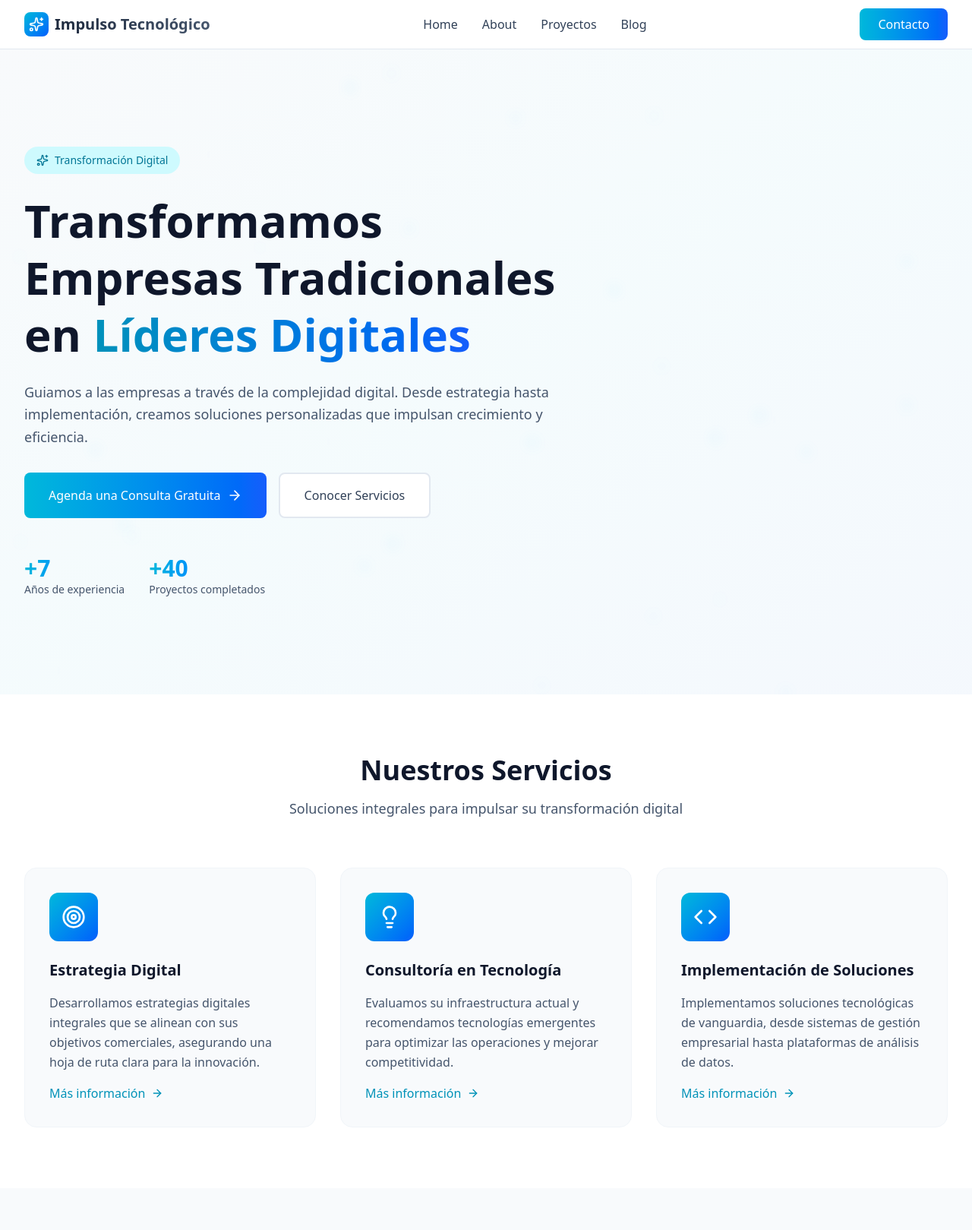
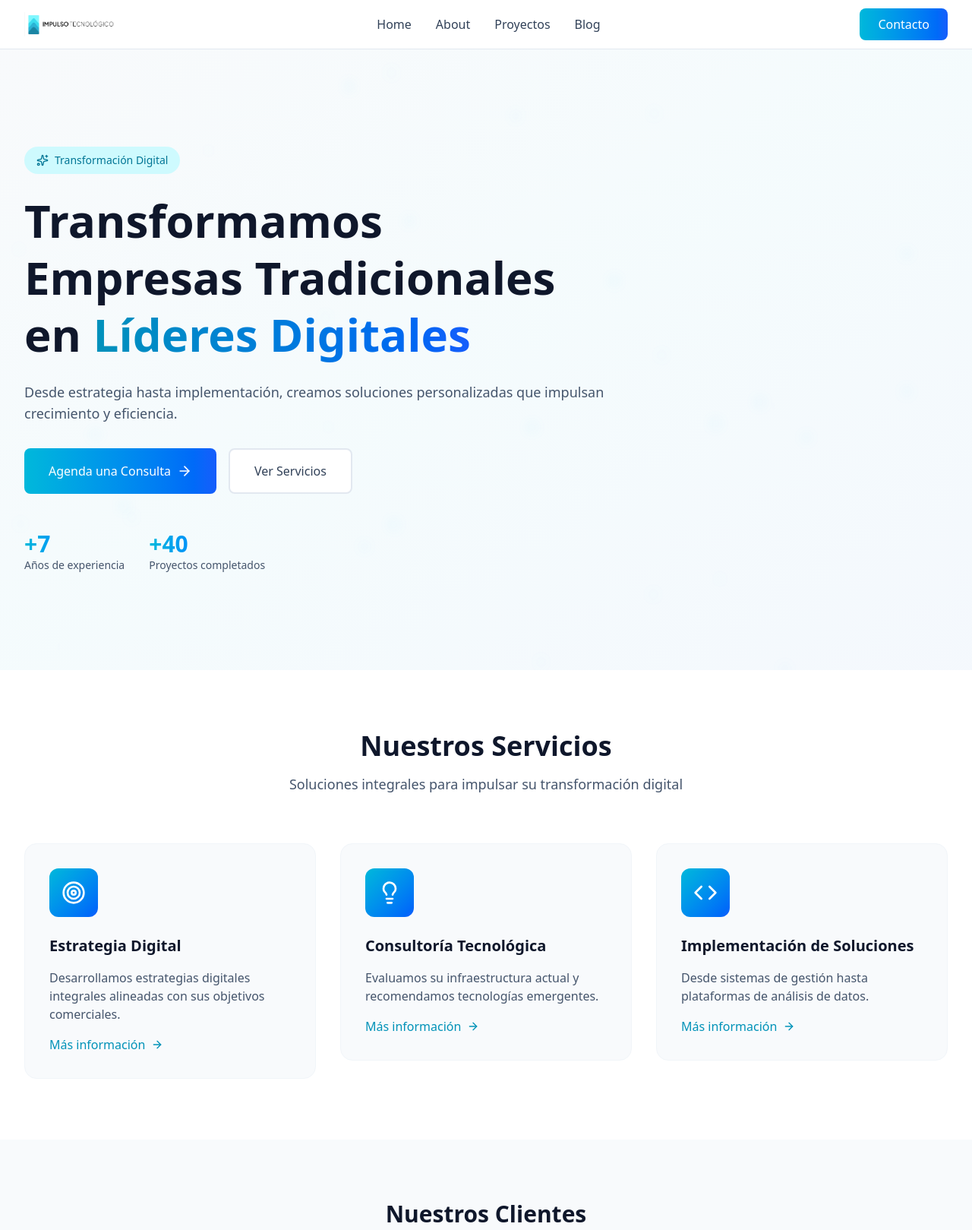
Before and after one commit to pnavarretedev/web-impulsotecnologico, an Astro site: page / in a window 1280 px wide. Shown: the top 1619 px of the page at 76% size. Built offline with nearby package versions, Linux system fonts and the light colour scheme; Astro itself is replaced by a stand-in of ours; no server answers.

```diff
--- a/src/components/react/HomePage.jsx
+++ b/src/components/react/HomePage.jsx
@@ -1,5 +1,11 @@
 import React, { useState, useEffect, useRef } from 'react';
-import { Menu, X, ArrowRight, Sparkles, Target, Lightbulb, Code } from 'lucide-react';
+import { ArrowRight, Sparkles, Target, Lightbulb, Code, Menu, X } from 'lucide-react';
+import Navbar from './Navbar.jsx';
+import Footer from './Footer.jsx';
+
+/* --------------------------
+   COMPONENTES INTERNOS
+-------------------------- */
 
 // Fade In Component
 function FadeIn({ children, delay = 0 }) {
@@ -16,14 +22,10 @@
       { threshold: 0.1 }
     );
 
-    if (ref.current) {
-      observer.observe(ref.current);
-    }
+    if (ref.current) observer.observe(ref.current);
 
     return () => {
-      if (ref.current) {
-        observer.unobserve(ref.current);
-      }
+      if (ref.current) observer.unobserve(ref.current);
     };
   }, [delay]);
 
@@ -54,17 +56,13 @@
     setPosition({ x: x * 0.2, y: y * 0.2 });
   };
 
-  const handleMouseLeave = () => {
-    setPosition({ x: 0, y: 0 });
-  };
-
   return (
     <a
       ref={buttonRef}
       href={href}
       className={className}
       onMouseMove={handleMouseMove}
-      onMouseLeave={handleMouseLeave}
+      onMouseLeave={() => setPosition({ x: 0, y: 0 })}
       style={{
         transform: `translate(${position.x}px, ${position.y}px)`,
         transition: 'transform 0.2s ease-out'
@@ -88,41 +86,34 @@
 
   return (
     <div className="absolute inset-0 overflow-hidden pointer-events-none">
-      {particles.map((particle) => (
+      {particles.map((p) => (
         <div
-          key={particle.id}
+          key={p.id}
           className="absolute rounded-full bg-gradient-to-r from-cyan-400/30 to-blue-400/30 blur-sm"
           style={{
-            width: `${particle.size}px`,
-            height: `${particle.size}px`,
-            left: `${particle.x}%`,
-            top: `${particle.y}%`,
-            animation: `float ${particle.duration}s infinite ease-in-out`,
-            animationDelay: `${particle.delay}s`
+            width: `${p.size}px`,
+            height: `${p.size}px`,
+            left: `${p.x}%`,
+            top: `${p.y}%`,
+            animation: `float ${p.duration}s infinite ease-in-out`,
+            animationDelay: `${p.delay}s`
           }}
         />
       ))}
+
       <style jsx>{`
         @keyframes float {
-          0%, 100% {
-            transform: translateY(0) translateX(0);
-          }
-          25% {
-            transform: translateY(-20px) translateX(10px);
-          }
-          50% {
-            transform: translateY(-10px) translateX(-10px);
-          }
-          75% {
-            transform: translateY(-30px) translateX(5px);
-          }
+          0%, 100% {transform: translateY(0) translateX(0);}
+          25% {transform: translateY(-20px) translateX(10px);}
+          50% {transform: translateY(-10px) translateX(-10px);}
+          75% {transform: translateY(-30px) translateX(5px);}
         }
       `}</style>
     </div>
   );
 }
 
-// Count Up Component with Gradient
+// Count Up Component
 function CountUpGradient({ end, duration = 2000, suffix = "", prefix = "" }) {
   const [count, setCount] = useState(0);
   const [isVisible, setIsVisible] = useState(false);
@@ -130,23 +121,12 @@
 
   useEffect(() => {
     const observer = new IntersectionObserver(
-      ([entry]) => {
-        if (entry.isIntersecting && !isVisible) {
-          setIsVisible(true);
-        }
-      },
+      ([entry]) => entry.isIntersecting && !isVisible && setIsVisible(true),
       { threshold: 0.1 }
     );
 
-    if (ref.current) {
-      observer.observe(ref.current);
-    }
-
-    return () => {
-      if (ref.current) {
-        observer.unobserve(ref.current);
-      }
-    };
+    if (ref.current) observer.observe(ref.current);
+    return () => { if (ref.current) observer.unobserve(ref.current); };
   }, [isVisible]);
 
   useEffect(() => {
@@ -154,22 +134,14 @@
 
     let startTime = null;
     const startValue = 0;
-    const endValue = end;
 
-    const animate = (currentTime) => {
-      if (!startTime) startTime = currentTime;
-      const progress = Math.min((currentTime - startTime) / duration, 1);
+    const animate = (timestamp) => {
+      if (!startTime) startTime = timestamp;
+      const progress = Math.min((timestamp - startTime) / duration, 1);
+      const eased = progress * (2 - progress);
+      setCount(Math.floor(eased * end));
 
-      const easeOutQuad = progress * (2 - progress);
-      const currentCount = Math.floor(easeOutQuad * (endValue - startValue) + startValue);
-
-      setCount(currentCount);
-
-      if (progress < 1) {
-        requestAnimationFrame(animate);
-      } else {
-        setCount(endValue);
-      }
+      if (progress < 1) requestAnimationFrame(animate);
     };
 
     requestAnimationFrame(animate);
@@ -182,24 +154,26 @@
   );
 }
 
+/* -------------------------------------
+   HOME PAGE
+------------------------------------- */
+
 export default function ImpulsoTechHome() {
-  const [mobileMenuOpen, setMobileMenuOpen] = useState(false);
-
   const services = [
     {
       icon: <Target className="w-8 h-8" />,
       title: "Estrategia Digital",
-      description: "Desarrollamos estrategias digitales integrales que se alinean con sus objetivos comerciales, asegurando una hoja de ruta clara para la innovación."
+      description: "Desarrollamos estrategias digitales integrales alineadas con sus objetivos comerciales."
     },
     {
       icon: <Lightbulb className="w-8 h-8" />,
-      title: "Consultoría en Tecnología",
-      description: "Evaluamos su infraestructura actual y recomendamos tecnologías emergentes para optimizar las operaciones y mejorar competitividad."
+      title: "Consultoría Tecnológica",
+      description: "Evaluamos su infraestructura actual y recomendamos tecnologías emergentes."
     },
     {
       icon: <Code className="w-8 h-8" />,
       title: "Implementación de Soluciones",
-      description: "Implementamos soluciones tecnológicas de vanguardia, desde sistemas de gestión empresarial hasta plataformas de análisis de datos."
+      description: "Desde sistemas de gestión hasta plataformas de análisis de datos."
     }
   ];
 
@@ -212,94 +186,48 @@
 
   return (
     <div className="min-h-screen bg-slate-50">
-      {/* Navbar */}
-      <nav className="bg-white border-b border-slate-200 sticky top-0 z-50 backdrop-blur-sm bg-white/95">
-        <div className="max-w-7xl mx-auto px-4 sm:px-6 lg:px-8">
-          <div className="flex justify-between items-center h-16">
-            {/* Logo */}
-            <div className="flex items-center space-x-2">
-              <div className="w-8 h-8 bg-gradient-to-br from-cyan-500 to-blue-600 rounded-lg flex items-center justify-center">
-                <Sparkles className="w-5 h-5 text-white" />
-              </div>
-              <span className="text-xl font-bold bg-gradient-to-r from-slate-800 to-slate-600 bg-clip-text text-transparent">
-                Impulso Tecnológico
-              </span>
-            </div>
 
-            {/* Desktop Menu */}
-            <div className="hidden md:flex items-center space-x-8">
-              <a href="/" className="text-slate-700 hover:text-cyan-600 transition-colors font-medium">Home</a>
-              <a href="/about" className="text-slate-700 hover:text-cyan-600 transition-colors font-medium">About</a>
-              <a href="/proyectos" className="text-slate-700 hover:text-cyan-600 transition-colors font-medium">Proyectos</a>
-              <a href="/blog" className="text-slate-700 hover:text-cyan-600 transition-colors font-medium">Blog</a>
-            </div>
+      {/* 🔥 NAVBAR GLOBAL */}
+      <Navbar />
 
-            {/* Contact Button */}
-            <div className="hidden md:block">
-              <a
-                href="/contacto"
-                className="px-6 py-2.5 bg-gradient-to-r from-cyan-500 to-blue-600 text-white rounded-lg hover:shadow-lg hover:shadow-cyan-500/50 transition-all duration-300 font-medium"
-              >
-                Contacto
-              </a>
-            </div>
-
-            {/* Mobile menu button */}
-            <button
-              className="md:hidden text-slate-700"
-              onClick={() => setMobileMenuOpen(!mobileMenuOpen)}
-            >
-              {mobileMenuOpen ? <X className="w-6 h-6" /> : <Menu className="w-6 h-6" />}
-            </button>
-          </div>
-
-          {/* Mobile Menu */}
-          {mobileMenuOpen && (
-            <div className="md:hidden py-4 space-y-3">
-              <a href="/" className="block text-slate-700 hover:text-cyan-600 py-2">Home</a>
-              <a href="/about" className="block text-slate-700 hover:text-cyan-600 py-2">About</a>
-              <a href="/proyectos" className="block text-slate-700 hover:text-cyan-600 py-2">Proyectos</a>
-              <a href="/blog" className="block text-slate-700 hover:text-cyan-600 py-2">Blog</a>
-              <a href="/contacto" className="block px-6 py-2.5 bg-gradient-to-r from-cyan-500 to-blue-600 text-white rounded-lg text-center">
-                Contacto
-              </a>
-            </div>
-          )}
-        </div>
-      </nav>
-
-      {/* Hero Section */}
+      {/* HERO */}
       <section className="relative py-20 lg:py-32 overflow-hidden">
         <div className="absolute inset-0 bg-gradient-to-br from-slate-50 via-cyan-50/30 to-blue-50/40"></div>
         <ParticlesBackground />
         <div className="max-w-7xl mx-auto px-4 sm:px-6 lg:px-8 relative">
           <div className="max-w-3xl">
+
             <div className="inline-flex items-center space-x-2 px-4 py-2 bg-cyan-100 text-cyan-700 rounded-full text-sm font-medium mb-6">
               <Sparkles className="w-4 h-4" />
               <span>Transformación Digital</span>
             </div>
+
             <h1 className="text-4xl lg:text-6xl font-bold text-slate-900 mb-6 leading-tight">
               Transformamos Empresas Tradicionales en
               <span className="bg-gradient-to-r from-cyan-600 to-blue-600 bg-clip-text text-transparent"> Líderes Digitales</span>
             </h1>
-            <p className="text-lg text-slate-600 mb-8 leading-relaxed">
-              Guiamos a las empresas a través de la complejidad digital. Desde estrategia hasta implementación, creamos soluciones personalizadas que impulsan crecimiento y eficiencia.
+
+            <p className="text-lg text-slate-600 mb-8">
+              Desde estrategia hasta implementación, creamos soluciones personalizadas que impulsan crecimiento y eficiencia.
             </p>
+
             <div className="flex flex-col sm:flex-row gap-4">
               <MagneticButton
                 href="/contacto"
                 className="inline-flex items-center justify-center px-8 py-4 bg-gradient-to-r from-cyan-500 to-blue-600 text-white rounded-lg hover:shadow-xl hover:shadow-cyan-500/50 transition-all duration-300 font-medium group"
               >
-                Agenda una Consulta Gratuita
+                Agenda una Consulta
                 <ArrowRight className="w-5 h-5 ml-2 group-hover:translate-x-1 transition-transform" />
               </MagneticButton>
+
               <a
                 href="#servicios"
                 className="inline-flex items-center justify-center px-8 py-4 bg-white text-slate-700 border-2 border-slate-200 rounded-lg hover:border-cyan-500 hover:text-cyan-600 transition-all duration-300 font-medium"
               >
-                Conocer Servicios
+                Ver Servicios
               </a>
             </div>
+
             <div className="mt-12 flex items-center space-x-8 text-sm">
               <div>
                 <CountUpGradient end={7} prefix="+" />
@@ -310,13 +238,15 @@
                 <div className="text-slate-600">Proyectos completados</div>
               </div>
             </div>
+
           </div>
         </div>
       </section>
 
-      {/* Services Section */}
+      {/* SERVICES */}
       <section id="servicios" className="py-20 bg-white">
         <div className="max-w-7xl mx-auto px-4 sm:px-6 lg:px-8">
+
           <div className="text-center mb-16">
             <h2 className="text-3xl lg:text-4xl font-bold text-slate-900 mb-4">
               Nuestros Servicios
@@ -327,24 +257,18 @@
           </div>
 
           <div className="grid md:grid-cols-3 gap-8">
-            {services.map((service, index) => (
-              <FadeIn key={index} delay={index * 200}>
-                <div
-                  className="group relative bg-slate-50 rounded-2xl p-8 hover:bg-white hover:shadow-xl hover:shadow-slate-200 transition-all duration-300 border border-slate-100 hover:border-cyan-200"
-                >
+            {services.map((s, i) => (
+              <FadeIn key={i} delay={i * 200}>
+                <div className="group relative bg-slate-50 rounded-2xl p-8 hover:bg-white hover:shadow-xl hover:shadow-slate-200 transition-all duration-300 border border-slate-100 hover:border-cyan-200">
+
                   <div className="w-16 h-16 bg-gradient-to-br from-cyan-500 to-blue-600 rounded-xl flex items-center justify-center text-white mb-6 group-hover:scale-110 transition-transform duration-300">
-                    {service.icon}
+                    {s.icon}
                   </div>
-                  <h3 className="text-xl font-bold text-slate-900 mb-4">
-                    {service.title}
-                  </h3>
-                  <p className="text-slate-600 leading-relaxed mb-4">
-                    {service.description}
-                  </p>
-                  <a
-                    href="#"
-                    className="inline-flex items-center text-cyan-600 font-medium group-hover:text-blue-600 transition-colors"
-                  >
+
+                  <h3 className="text-xl font-bold text-slate-900 mb-4">{s.title}</h3>
+                  <p className="text-slate-600 mb-4">{s.description}</p>
+
+                  <a href="#" className="inline-flex items-center text-cyan-600 font-medium group-hover:text-blue-600 transition-colors">
                     Más información
                     <ArrowRight className="w-4 h-4 ml-2 group-hover:translate-x-1 transition-transform" />
                   </a>
@@ -352,12 +276,14 @@
               </FadeIn>
             ))}
           </div>
+
         </div>
       </section>
 
-      {/* Clients Section */}
+      {/* CLIENTS */}
       <section className="py-20 bg-slate-50">
         <div className="max-w-7xl mx-auto px-4 sm:px-6 lg:px-8">
+
           <div className="text-center mb-12">
             <h2 className="text-2xl lg:text-3xl font-bold text-slate-900 mb-2">
               Nuestros Clientes
@@ -366,31 +292,32 @@
           </div>
 
           <div className="flex flex-wrap justify-center items-center gap-12">
-            {clients.map((client, index) => (
+            {clients.map((c, i) => (
               <div
-                key={index}
-                className="w-32 h-20 bg-white rounded-lg flex items-center justify-center border border-slate-200 hover:border-cyan-300 hover:shadow-lg transition-all duration-300 group"
+                key={i}
+                className="w-32 h-20 bg-white rounded-lg flex items-center justify-center border border-slate-200 hover:border-cyan-300 hover:shadow-lg transition-all duration-300"
               >
-                <img className="max-h-18 max-w-30 object-contain transition-colors"
-                  src={client.logo}
-                  alt={client.name}
-                />
+                <img src={c.logo} alt={c.name} className="max-h-18 max-w-30 object-contain" />
               </div>
             ))}
           </div>
+
         </div>
       </section>
 
-      {/* CTA Section */}
+      {/* CTA */}
       <section className="py-20 bg-gradient-to-br from-slate-900 via-slate-800 to-slate-900 relative overflow-hidden">
         <div className="absolute inset-0 bg-gradient-to-r from-cyan-500/10 to-blue-600/10"></div>
+
         <div className="max-w-4xl mx-auto px-4 sm:px-6 lg:px-8 text-center relative">
           <h2 className="text-3xl lg:text-4xl font-bold text-white mb-6">
             Comience su Transformación Digital Hoy
           </h2>
-          <p className="text-lg text-slate-300 mb-8 leading-relaxed max-w-2xl mx-auto">
-            Dé el primer paso hacia el futuro de su negocio. Contáctenos para una consulta personalizada y descubra cómo Impulso Tecnológico puede ayudarle a alcanzar sus objetivos.
+
+          <p className="text-lg text-slate-300 mb-8 max-w-2xl mx-auto">
+            Contáctenos para una consulta personalizada y descubra cómo podemos impulsar su negocio.
           </p>
+
           <a
             href="/contacto"
             className="inline-flex items-center justify-center px-8 py-4 bg-gradient-to-r from-cyan-500 to-blue-600 text-white rounded-lg hover:shadow-2xl hover:shadow-cyan-500/50 transition-all duration-300 font-medium text-lg group transform hover:scale-105"
@@ -401,24 +328,9 @@
         </div>
       </section>
 
-      {/* Footer */}
-      <footer className="bg-white border-t border-slate-200 py-12">
-        <div className="max-w-7xl mx-auto px-4 sm:px-6 lg:px-8">
-          <div className="flex flex-col md:flex-row justify-between items-center">
-            <div className="flex items-center space-x-2 mb-4 md:mb-0">
-              <div className="w-8 h-8 bg-gradient-to-br from-cyan-500 to-blue-600 rounded-lg flex items-center justify-center">
-                <Sparkles className="w-5 h-5 text-white" />
-              </div>
-              <span className="text-xl font-bold bg-gradient-to-r from-slate-800 to-slate-600 bg-clip-text text-transparent">
-                Impulso Tecnológico
-              </span>
-            </div>
-            <div className="text-slate-600 text-sm">
-              © 2025 Impulso Tecnológico. Todos los derechos reservados.
-            </div>
-          </div>
-        </div>
-      </footer>
+      {/* 🔥 FOOTER GLOBAL */}
+      <Footer />
+
     </div>
   );
 }
```
